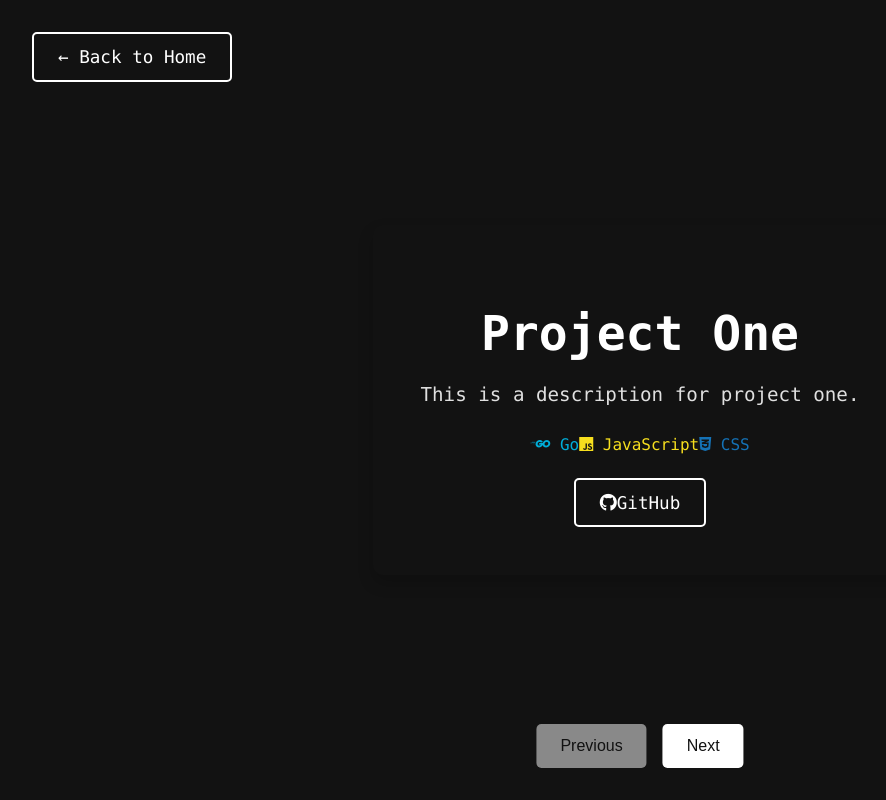
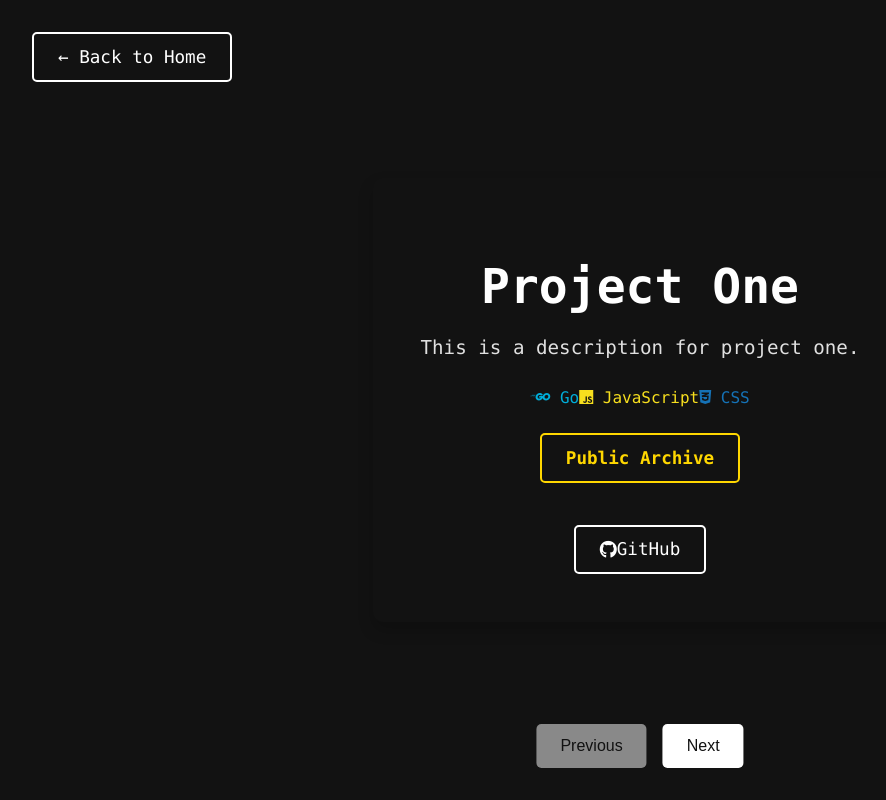
Before and after one commit to Beijing-corn87/Beijing-corn87.github.io, a SvelteKit app: page /projects in a window 1280 px wide. Shown: the whole page, without its empty margins (0-886 px from the left). Built offline with nearby package versions, Linux system fonts and the light colour scheme.

Commit message:
Added a public archive button to display if it is a public archive

```diff
--- a/src/routes/projects/+page.svelte
+++ b/src/routes/projects/+page.svelte
@@ -79,6 +79,11 @@
               {/if}
             {/each}
           </div>
+          {#if project.public_archive}
+            <div class="public-archive-box">
+              Public Archive
+            </div>
+          {/if}
           {#if project.github_link}
             <a href={project.github_link} target="_blank" rel="noopener noreferrer" class="github-link">
               <i class="fab fa-github"></i> GitHub
@@ -172,6 +177,23 @@
     text-decoration: underline; /* Underline on hover */
   }
 
+  .public-archive-box {
+    background-color: transparent; /* No fill */
+    border: 2px solid #FFD700; /* Yellow border */
+    color: #FFD700; /* Yellow text */
+    padding: 0.8rem 1.5rem;
+    border-radius: 5px;
+    font-size: 1.1rem;
+    font-weight: bold;
+    margin-bottom: 1.5rem; /* Space between this and GitHub button */
+    display: block; /* Changed to block to take full width and allow centering */
+    margin-left: auto; /* Center the block */
+    margin-right: auto; /* Center the block */
+    margin-top: 1.5em;
+    margin-bottom: 1em;
+    width: fit-content; /* Adjust width to content */
+  }
+
   .github-link {
     display: inline-flex;
     align-items: center;
--- a/static/projects.json
+++ b/static/projects.json
@@ -3,12 +3,14 @@
     "title": "Project One",
     "description": "This is a description for project one.",
     "languages": ["Go", "JavaScript", "CSS"],
-    "github_link": "https://github.com/your-username/project-one"
+    "github_link": "https://github.com/your-username/project-one",
+    "public_archive": true
   },
   {
     "title": "Project Two",
     "description": "This is a description for project two, showcasing various features.",
     "languages": ["Python", "Flask", "HTML"],
-    "github_link": "https://github.com/your-username/project-two"
+    "github_link": "https://github.com/your-username/project-two",
+    "public_archive": false
   }
 ]
```
